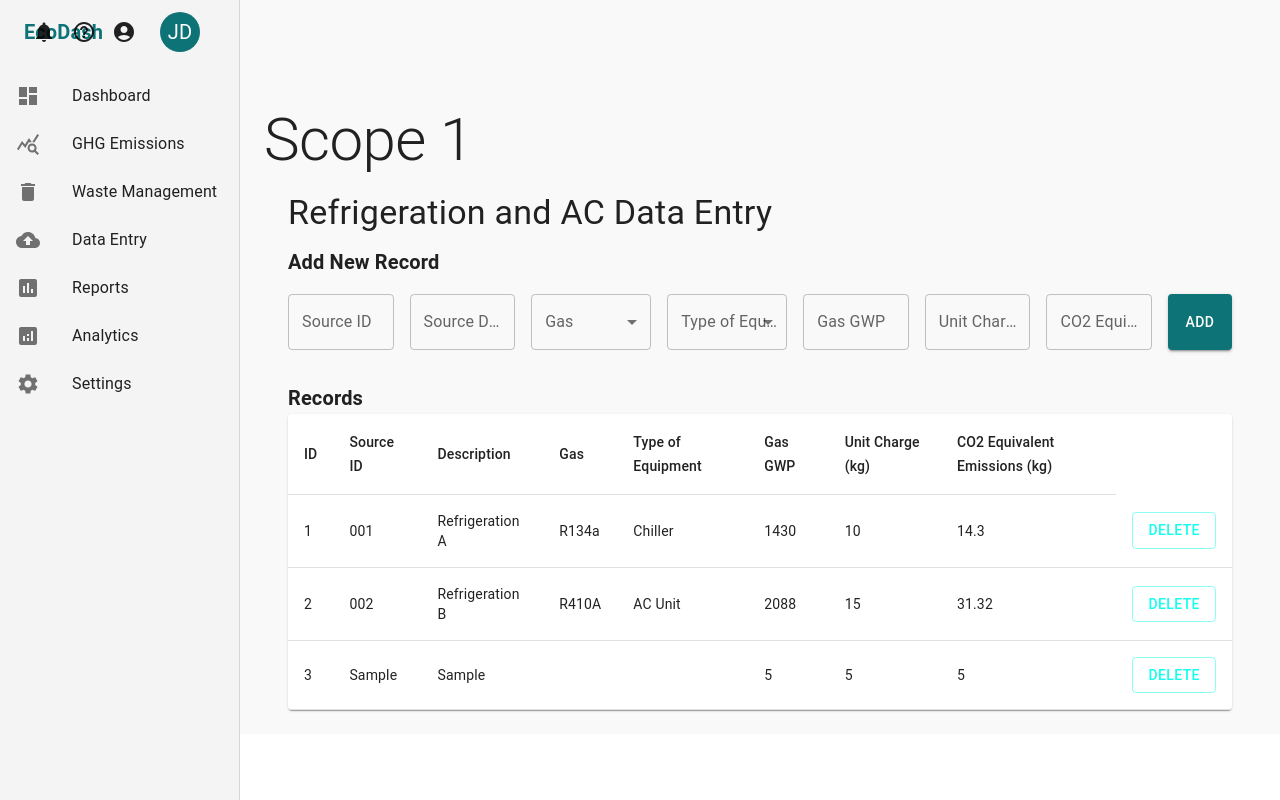
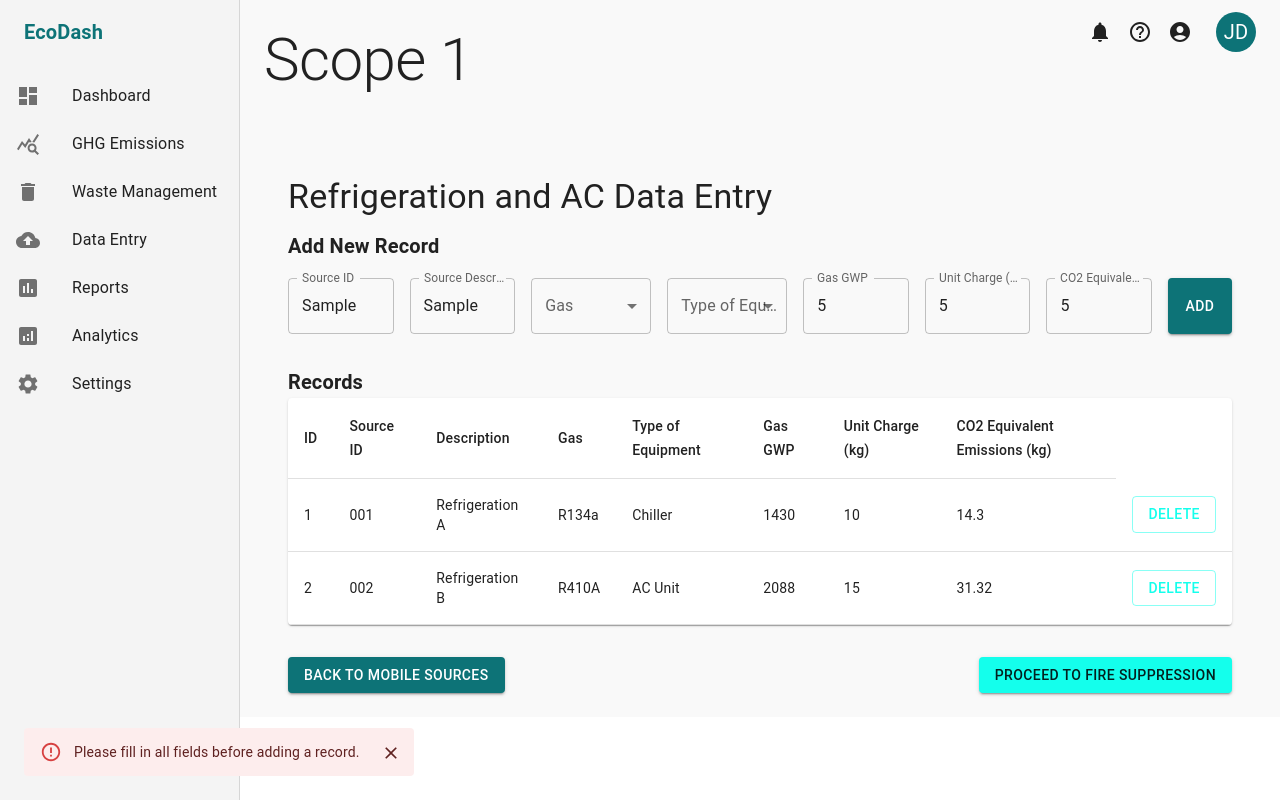
Before and after one commit to AbubakarMirza1/Kavish, a React (Create React App) app in the folder frontend/: page /Scope1RA in a window 1280 px wide. Both pictures are taken after typing "Sample", "Sample", "5", "5", "5" into the empty fields and a click on the button "ADD". Built offline with nearby package versions, Linux system fonts and the light colour scheme.

Commit message:
Update Scope1RA.js

```diff
--- a/frontend/src/screens/Scope1RA.js
+++ b/frontend/src/screens/Scope1RA.js
@@ -28,6 +28,13 @@ import {
   FormControl,
   Select,
   MenuItem,
+  Dialog,
+  DialogActions,
+  DialogContent,
+  DialogContentText,
+  DialogTitle,
+  Snackbar,
+  Alert,
 } from '@mui/material';
 import {
   Dashboard as DashboardIcon,
@@ -60,6 +67,9 @@ const RefrigerationAndACPage = () => {
 
   const [rows, setRows] = useState(initialData);
   const [selectedSection, setSelectedSection] = useState('dashboard');
+  const [openDialog, setOpenDialog] = useState(false);
+  const [deleteId, setDeleteId] = useState(null);
+  const [openSnackbar, setOpenSnackbar] = useState(false);
 
   const handleInputChange = (e) => {
     const { name, value } = e.target;
@@ -67,6 +77,10 @@ const RefrigerationAndACPage = () => {
   };
 
   const handleAddRow = () => {
+    if (Object.values(formValues).some((value) => value === '')) {
+      setOpenSnackbar(true);
+      return;
+    }
     setRows((prev) => [...prev, { id: prev.length + 1, ...formValues }]);
     setFormValues({
       sourceId: '',
@@ -76,23 +90,30 @@ const RefrigerationAndACPage = () => {
       gasGWP: '',
       unitCharge: '',
       co2Emissions: '',
-    }); // Reset form
+    });
+  };
+
+  const handleClickOpen = (id) => {
+    setOpenDialog(true);
+    setDeleteId(id);
+  };
+
+  const handleClose = () => {
+    setOpenDialog(false);
+    setOpenSnackbar(false);
+  };
+
+  const handleDeleteRow = () => {
+    setRows((prev) => prev.filter((row) => row.id !== deleteId));
+    setOpenDialog(false);
   };
 
   const theme = createTheme({
     palette: {
-      primary: {
-        main: '#0D7377',
-      },
-      secondary: {
-        main: '#14FFEC',
-      },
+      primary: { main: '#0D7377' },
+      secondary: { main: '#14FFEC' },
     },
-    typography: {
-      h6: {
-        fontWeight: 'bold',
-      },
-    },
+    typography: { h6: { fontWeight: 'bold' } },
   });
 
   const gasOptions = ['R134a', 'R410A', 'R22', 'R744'];
@@ -106,10 +127,6 @@ const RefrigerationAndACPage = () => {
     { label: 'Analytics', icon: <AnalyticsIcon />, section: 'analytics' },
     { label: 'Settings', icon: <SettingsIcon />, section: 'settings' },
   ];
-
-  const handleDeleteRow = (id) => {
-    setRows((prev) => prev.filter((row) => row.id !== id));
-  };
 
   return (
     <ThemeProvider theme={theme}>
@@ -128,7 +145,8 @@ const RefrigerationAndACPage = () => {
             },
           }}
         >
-          <Toolbar><Typography variant="h6" sx={{ color: '#0D7377' }}>
+          <Toolbar>
+            <Typography variant="h6" sx={{ color: '#0D7377' }}>
               EcoDash
             </Typography>
           </Toolbar>
@@ -151,8 +169,8 @@ const RefrigerationAndACPage = () => {
         <Box component="main" sx={{ flexGrow: 1, p: 3, backgroundColor: '#f9f9f9' }}>
           {/* Top Bar */}
           <AppBar position="fixed" color="transparent" elevation={0} sx={{ zIndex: (theme) => theme.zIndex.drawer + 1 }}>
-            <Toolbar sx={{ display: 'flex', justifyContent: 'space-between' }}>
-                <Box sx={{ display: 'flex', alignItems: 'center' }}>
+            <Toolbar>
+              <Typography variant="h6" sx={{ flexGrow: 1, color: '#0D7377' }}></Typography>
               <IconButton color="inherit">
                 <NotificationsIcon />
               </IconButton>
@@ -163,15 +181,14 @@ const RefrigerationAndACPage = () => {
                 <ProfileIcon />
               </IconButton>
               <Avatar sx={{ ml: 2, bgcolor: '#0D7377' }}>JD</Avatar>
-            </Box>
             </Toolbar>
           </AppBar>
-          <Typography variant="h2" sx={{ mt: 10 }}>
+
+          <Typography variant="h2" gutterBottom>
             Scope 1
           </Typography>
 
-          {/* Page Content */}
-          <Container sx={{ mt: 2 }}>
+          <Container sx={{ mt: 10 }}>
             <Typography variant="h4" gutterBottom>
               Refrigeration and AC Data Entry
             </Typography>
@@ -179,14 +196,7 @@ const RefrigerationAndACPage = () => {
             {/* Form */}
             <Box sx={{ mb: 4 }}>
               <Typography variant="h6">Add New Record</Typography>
-              <Box
-                component="form"
-                sx={{
-                  display: 'flex',
-                  gap: 2,
-                  mt: 2,
-                }}
-              >
+              <Box component="form" sx={{ display: 'flex', gap: 2, mt: 2 }}>
                 <TextField
                   label="Source ID"
                   name="sourceId"
@@ -298,8 +308,49 @@ const RefrigerationAndACPage = () => {
                 </TableBody>
               </Table>
             </TableContainer>
+
+            {/* Navigation Buttons */}
+            <Box sx={{ display: 'flex', justifyContent: 'space-between', mt: 4 }}>
+              <Button
+                variant="contained"
+                color="primary"
+                onClick={() => (window.location.href = '/Scope1MS')}
+              >
+                Back to Mobile Sources
+              </Button>
+              <Button
+                variant="contained"
+                color="secondary"
+                onClick={() => (window.location.href = '/Scope1FS')}
+              >
+                Proceed to Fire Suppression
+              </Button>
+            </Box>
           </Container>
         </Box>
+
+        {/* Confirmation Dialog */}
+        <Dialog open={openDialog} onClose={handleClose}>
+          <DialogTitle>{"Confirm Deletion"}</DialogTitle>
+          <DialogContent>
+            <DialogContentText>Are you sure you want to delete this record?</DialogContentText>
+          </DialogContent>
+          <DialogActions>
+            <Button onClick={handleClose} color="primary">
+              Cancel
+            </Button>
+            <Button onClick={handleDeleteRow} color="secondary" autoFocus>
+              Confirm
+            </Button>
+          </DialogActions>
+        </Dialog>
+
+        {/* Snackbar */}
+        <Snackbar open={openSnackbar} autoHideDuration={6000} onClose={handleClose}>
+          <Alert onClose={handleClose} severity="error">
+            Please fill in all fields before adding a record.
+          </Alert>
+        </Snackbar>
       </Box>
     </ThemeProvider>
   );
```
